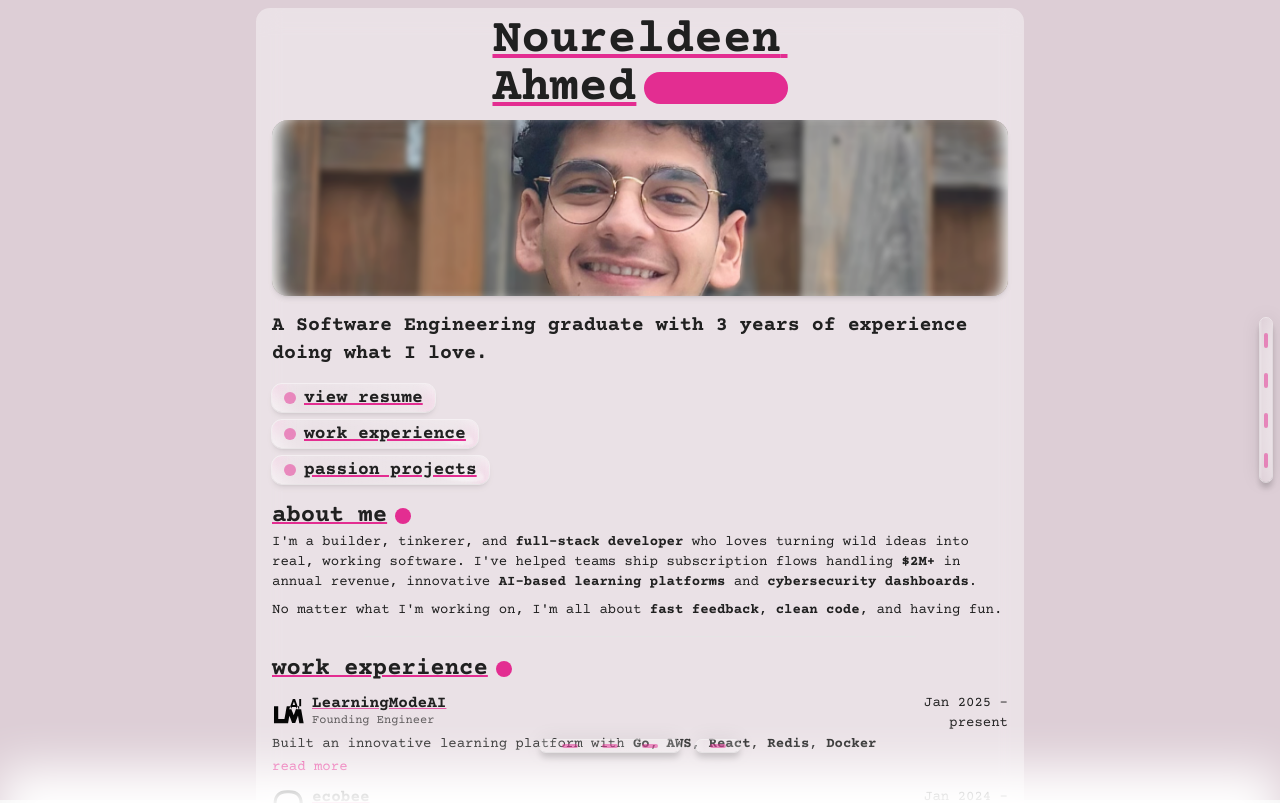
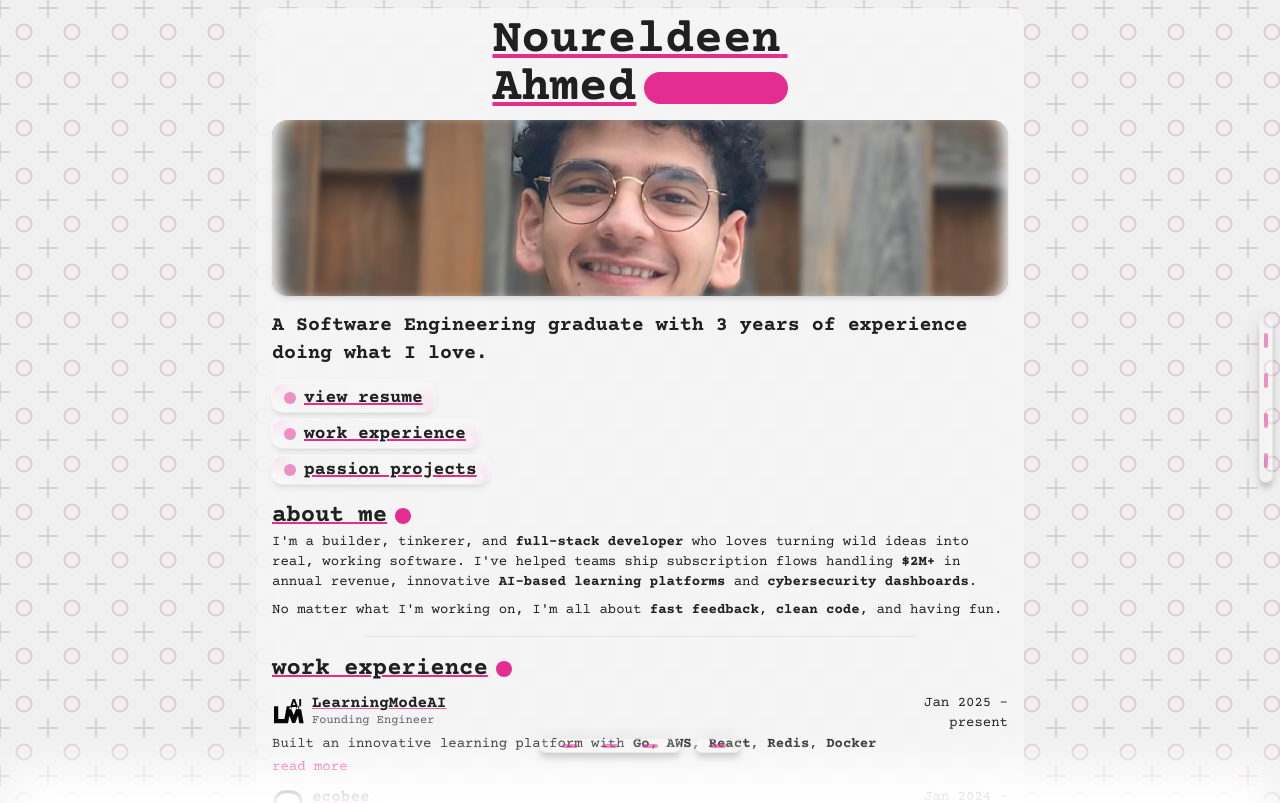
Before and after one commit to nnourr/portfolio-website, a React (Vite) app: page / in a window 1280 px wide. Shown: the top 803 px of the page. Built offline with nearby package versions, Linux system fonts and the light colour scheme; a web font is replaced by a local one.

Commit message:
parallax scrolling

```diff
--- a/src/components/Background.tsx
+++ b/src/components/Background.tsx
@@ -1,3 +1,5 @@
+import { useEffect, useState } from 'react';
+
 interface BackgroundProps {
   children?: React.ReactNode;
   className?: string;
@@ -7,10 +9,47 @@ const Background: React.FC<BackgroundProps> = ({
   children,
   className = '',
 }) => {
+  const [scrollY, setScrollY] = useState(0);
+
+  useEffect(() => {
+    let ticking = false;
+
+    const handleScroll = () => {
+      if (!ticking) {
+        requestAnimationFrame(() => {
+          setScrollY(window.scrollY);
+          ticking = false;
+        });
+        ticking = true;
+      }
+    };
+
+    // Add scroll event listener
+    window.addEventListener('scroll', handleScroll, { passive: true });
+
+    // Cleanup
+    return () => window.removeEventListener('scroll', handleScroll);
+  }, []);
+
+  // Calculate parallax offset (background moves slower than scroll)
+  const parallaxOffset = scrollY * 0.5; // Adjust this multiplier to change parallax intensity
+
   return (
-    <div
-      className={` ${className} before:bg-pale-accent/20 before:stroke-pale-accent/50 bg-bg relative z-0 h-fit overflow-hidden before:fixed before:top-0 before:-left-0 before:-z-10 before:h-[100%] before:w-full before:mask-[url("/tic-tac.svg")] before:mask-size-[8vh] before:md:mask-size-[6vh] dark:before:mask-[url("/circuit-board.svg")] dark:before:mask-size-[50vh]`}
-    >
+    <div className={` ${className} bg-bg relative z-0 h-fit overflow-hidden`}>
+      {/* Parallax background layer - Light mode */}
+      <div
+        className="bg-pale-accent/20 stroke-pale-accent/50 pointer-events-none fixed -top-[1400vh] left-0 -z-10 h-[1500vh] w-full mask-[url('/tic-tac.svg')] mask-size-[8vh] md:mask-size-[6vh] dark:hidden"
+        style={{
+          transform: `translateY(${parallaxOffset}px)`,
+        }}
+      />
+      {/* Parallax background layer - Dark mode */}
+      <div
+        className="bg-pale-accent/20 stroke-pale-accent/50 pointer-events-none fixed -top-[1400vh] left-0 -z-10 hidden h-[1500vh] w-full mask-[url('/circuit-board.svg')] mask-size-[50vh] transition-transform duration-75 ease-linear dark:block"
+        style={{
+          transform: `translateY(${parallaxOffset}px)`,
+        }}
+      />
       <div className="z-10">{children}</div>
     </div>
   );
```
